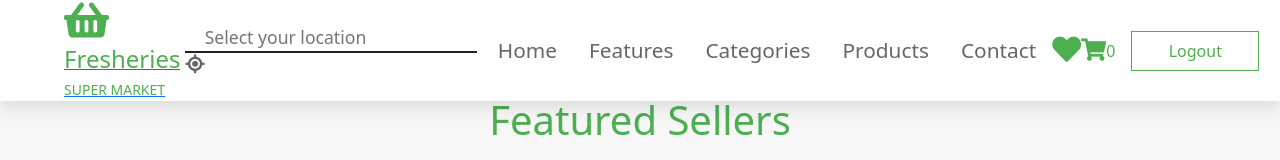
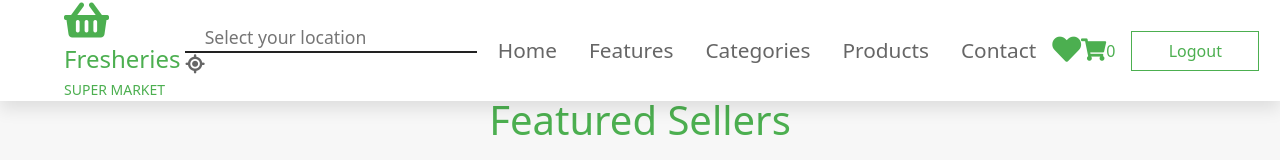
Before and after one commit to ayushikolay/Fresheries-frontend, a Vue app: page /seller-category in a window 1280 px wide. Shown: the top 160 px of the page. Built offline with nearby package versions, Linux system fonts and the light colour scheme; no server answers; sample sign-in values are in the browser's storage.

Commit message:
Update NavigationBar.vue

```diff
--- a/src/components/NavigationBar.vue
+++ b/src/components/NavigationBar.vue
@@ -11,7 +11,7 @@
       crossorigin="anonymous"
     />
     <header class="header-section">
-      <router-link :to="{ name: 'Home' }">
+      <router-link :to="{ name: 'Home' }" class="routerLink" >
         <div class="logo">
           <a href=""><i class="fas fa-shopping-basket"></i> </a>
           <span>
@@ -80,6 +80,10 @@ export default {
   align-items: center;
   justify-content: space-between;
   padding: 0rem 5%;
+}
+
+.routerLink {
+  text-decoration: none;
 }
 
 .header-section .logo a i {
```
